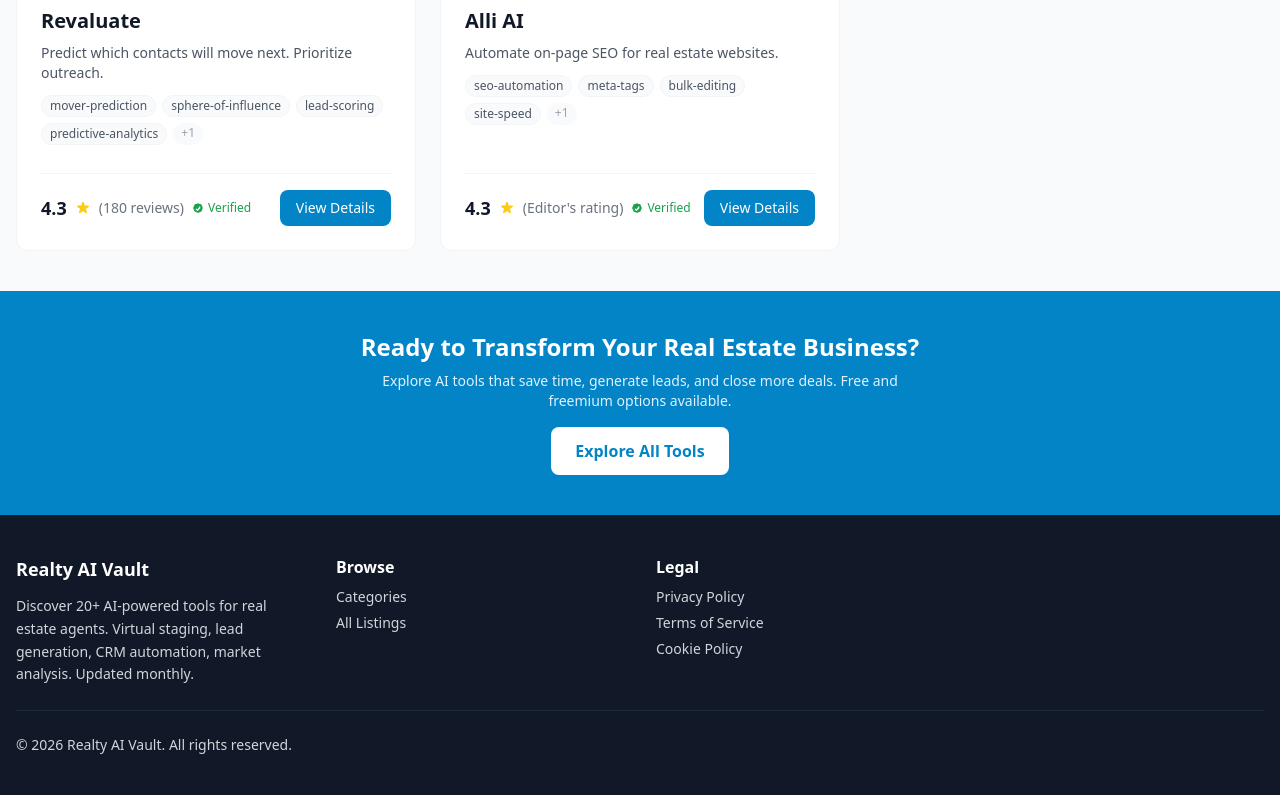
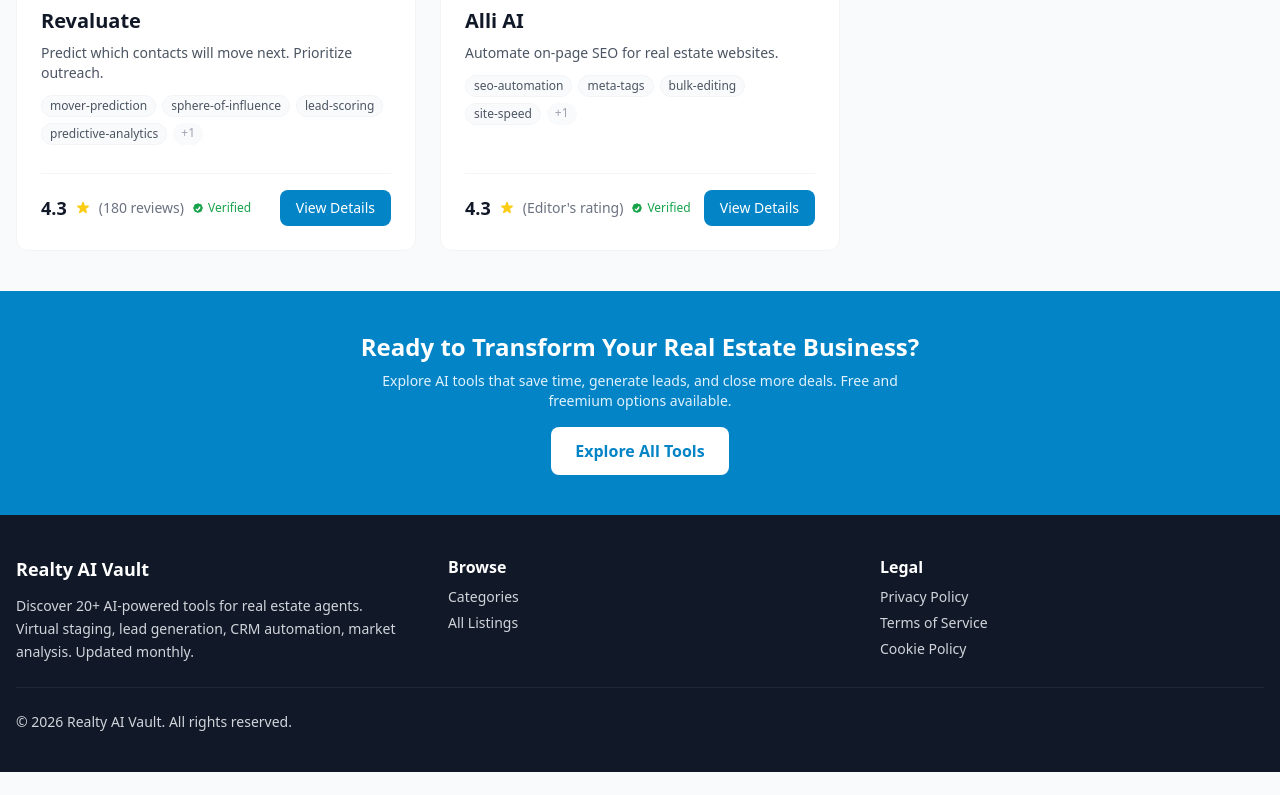
Before and after one commit to slsinteractive88-stack/ai-tools-real-estate-directory, a Next.js app: page / in a window 1280 px wide. Shown: the part 5408-6203 px from the top of the page. After the commit the page ends 6180 px from the top, so only its background shows below. Built offline with nearby package versions, Linux system fonts and the light colour scheme; no server answers.

Commit message:
Fix footer spacing: 3 columns with better gap

```diff
--- a/src/components/ui/Footer.tsx
+++ b/src/components/ui/Footer.tsx
@@ -6,8 +6,8 @@
   return (
     <footer className="bg-gray-900 text-gray-300 py-10">
       <div className="container mx-auto px-4">
-        <div className="grid grid-cols-1 md:grid-cols-4 gap-6 md:gap-8">
-          <div>
+        <div className="grid grid-cols-1 md:grid-cols-3 gap-8 md:gap-12">
+          <div className="md:col-span-1">
             <h3 className="text-white font-bold text-lg mb-3">{siteConfig.name}</h3>
             <p className="text-sm leading-relaxed">{siteConfig.description}</p>
           </div>
```
